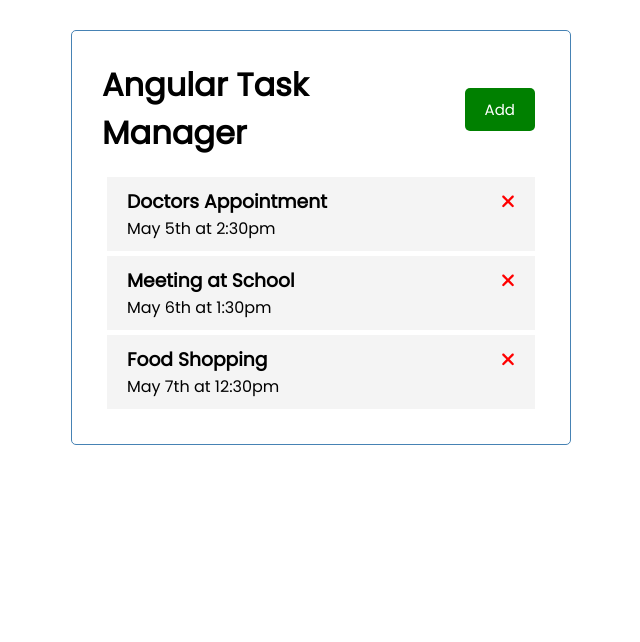
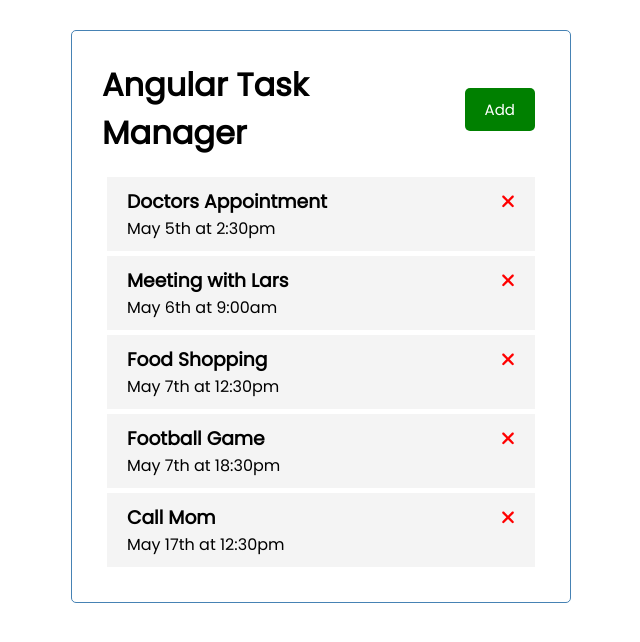
Before and after one commit to Robbie-Corcoran/angular-task-manager, an Angular app in the folder angular-task-manager/: page / in a window 1280 px wide. Shown: the top 642 px of the page, without its empty margins (319-959 px from the left). Built offline with nearby package versions, Linux system fonts and the light colour scheme; data requests are answered from the project's data file.

Commit message:
Delete tasks setup

```diff
--- a/angular-task-manager/db.json
+++ b/angular-task-manager/db.json
@@ -1,21 +1,33 @@
 {
   "tasks": [
     {
-        "id": 1,
+      "id": "1",
       "text": "Doctors Appointment",
       "day": "May 5th at 2:30pm",
       "reminder": true
     },
     {
-        "id": 2,
-        "text": "Meeting at School",
-        "day": "May 6th at 2:30pm",
+      "id": "2",
+      "text": "Meeting with Lars",
+      "day": "May 6th at 9:00am",
       "reminder": true
     },
     {
-        "id": 3,
+      "id": "3",
       "text": "Food Shopping",
       "day": "May 7th at 12:30pm",
+      "reminder": false
+    },
+    {
+      "id": "4",
+      "text": "Football Game",
+      "day": "May 7th at 18:30pm",
+      "reminder": false
+    },
+    {
+      "id": 5,
+      "text": "Call Mom",
+      "day": "May 17th at 12:30pm",
       "reminder": false
     }
   ]
--- a/angular-task-manager/package.json
+++ b/angular-task-manager/package.json
@@ -8,7 +8,7 @@
     "watch": "ng build --watch --configuration development",
     "test": "ng test",
     "serve:ssr:angular-task-manager": "node dist/angular-task-manager/server/server.mjs",
-    "server": "json-server --watch db.json --port 5000"
+    "server": "json-server --watch db.json --port 3000"
   },
   "private": true,
   "dependencies": {
--- a/angular-task-manager/src/app/app.config.ts
+++ b/angular-task-manager/src/app/app.config.ts
@@ -3,7 +3,8 @@ import { provideRouter } from '@angular/router';
 
 import { routes } from './app.routes';
 import { provideClientHydration } from '@angular/platform-browser';
+import { provideHttpClient } from '@angular/common/http';
 
 export const appConfig: ApplicationConfig = {
-  providers: [provideZoneChangeDetection({ eventCoalescing: true }), provideRouter(routes), provideClientHydration()]
+  providers: [provideZoneChangeDetection({ eventCoalescing: true }), provideRouter(routes), provideClientHydration(), provideHttpClient()]
 };
--- a/angular-task-manager/src/app/components/task-item/task-item.component.html
+++ b/angular-task-manager/src/app/components/task-item/task-item.component.html
@@ -1,4 +1,11 @@
 <div class="task">
-    <h3>{{ task.text }} <fa-icon [ngStyle]="{'color': 'red'}" [icon]="faTimes"></fa-icon></h3>
+    <h3>
+        {{ task.text }}
+            <fa-icon
+                (click)="onDelete(task)"
+                [ngStyle]="{'color': 'red'}"
+                [icon]="faTimes"
+            ></fa-icon>
+        </h3>
     <p>{{ task.day }}</p>
 </div>
--- a/angular-task-manager/src/app/components/task-item/task-item.component.ts
+++ b/angular-task-manager/src/app/components/task-item/task-item.component.ts
@@ -1,4 +1,4 @@
-import { Component, Input } from '@angular/core';
+import { Component, EventEmitter, Input, Output } from '@angular/core';
 import { Task } from '../../Task';
 import { FontAwesomeModule } from '@fortawesome/angular-fontawesome';
 import { faTimes } from '@fortawesome/free-solid-svg-icons';
@@ -15,5 +15,12 @@ export class TaskItemComponent {
   @Input()
   task!: Task;
 
+  @Output()
+  onDeleteTask: EventEmitter<Task> = new EventEmitter();
+
   faTimes = faTimes;
+
+  onDelete(task: Task) {
+    this.onDeleteTask.emit(task);
+  }
 }
--- a/angular-task-manager/src/app/components/tasks/tasks.component.html
+++ b/angular-task-manager/src/app/components/tasks/tasks.component.html
@@ -1,3 +1,7 @@
-<ng-container *ngFor="let task of tasks">
-    <app-task-item [task]="task"></app-task-item>
+<ng-container
+    *ngFor="let task of tasks">
+        <app-task-item
+            [task]="task"
+            (onDeleteTask)="deleteTask(task)"
+        ></app-task-item>
 </ng-container>
--- a/angular-task-manager/src/app/components/tasks/tasks.component.ts
+++ b/angular-task-manager/src/app/components/tasks/tasks.component.ts
@@ -18,6 +18,18 @@ export class TasksComponent {
   tasks: Task[] = [];
 
   ngOnInit(): void {
-    this.taskService.getTasks().subscribe((tasks) => this.tasks = tasks);
+    this.taskService
+      .getTasks()
+      .subscribe(
+        (tasks) => (this.tasks = tasks));
   };
+
+  deleteTask(task: Task) {
+    this.taskService
+      .deleteTask(task)
+      .subscribe(
+        () => this.tasks = this.tasks.filter((t) => t.id !== task.id)
+      );
+
+  }
 }
--- a/angular-task-manager/src/app/mock-tasks.ts
+++ b/angular-task-manager/src/app/mock-tasks.ts
@@ -20,4 +20,16 @@ export const TASKS: Task[] = [
     day: 'May 7th at 12:30pm',
     reminder: false,
   },
+  {
+    "id": 4,
+    "text": "Football Game",
+    "day": "May 7th at 18:30pm",
+    "reminder": false
+  },
+  {
+    "id": 5,
+    "text": "Call Mom",
+    "day": "May 17th at 12:30pm",
+    "reminder": false
+  }
 ];
--- a/angular-task-manager/src/app/sevices/task.service.ts
+++ b/angular-task-manager/src/app/sevices/task.service.ts
@@ -1,18 +1,23 @@
 import { Injectable } from '@angular/core';
-import { TASKS } from '../mock-tasks';
 import { Task } from '../Task';
-import { Observable, of } from 'rxjs';
+import { HttpClient, HttpHeaders } from '@angular/common/http';
+import { Observable } from 'rxjs';
 
 @Injectable({
   providedIn: 'root'
 })
 export class TaskService {
+  private apiUrl: string = 'http://localhost:3000/tasks';
 
-  constructor() { }
+  constructor(private http: HttpClient) { }
 
   getTasks(): Observable<Task[]>  {
-    const tasks = of(TASKS);
+    return this.http.get<Task[]>(this.apiUrl);
+  }
 
-    return tasks;
+  deleteTask(task: Task): Observable<Task> {
+    const url = `${this.apiUrl}/${task.id}`;
+
+    return this.http.delete<Task>(url);
   }
 }
```
Lines whose indentation alone changed are shown as unchanged.
